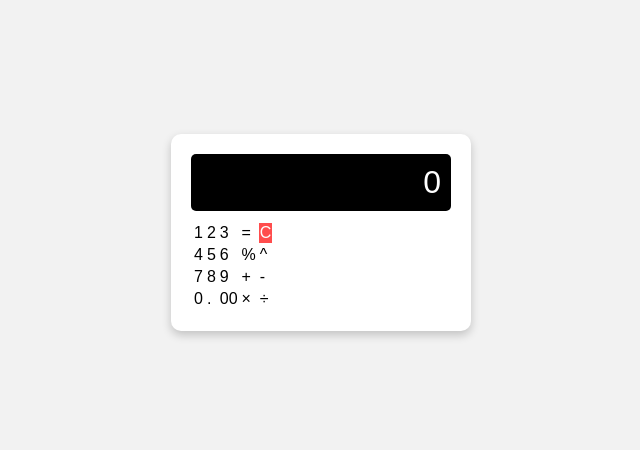
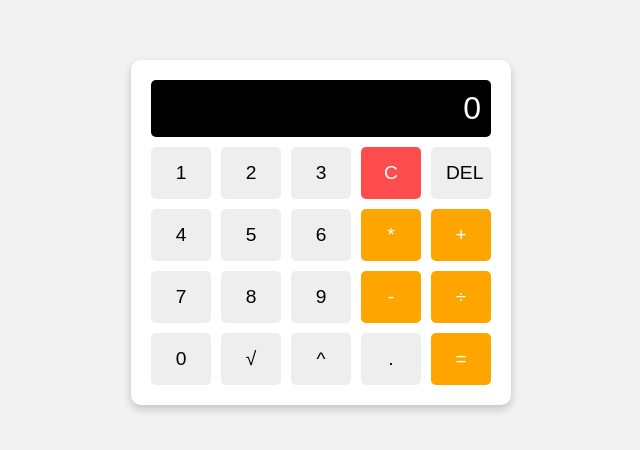
Before and after one commit to Olaronkeoo1/calculator, a plain HTML site: page index.html in a window 1280 px wide. Shown: the part 176-626 px from the top of the page, without its empty margins (319-959 px from the left). Drawn offline with Linux system fonts and the light colour scheme.

Commit message:
Update index.html

```diff
--- a/index.html
+++ b/index.html
@@ -2,44 +2,37 @@
 <html lang="en">
 <head>
   <meta charset="UTF-8">
-  <title>Calculator with Decimal & Keyboard</title>
+  <title>Simple Calculator</title>
   <link rel="stylesheet" href="styles.css">
 </head>
 <body>
   <div class="calculator">
     <div id="display">0</div>
-    <table>
-      <tr>
-        <td class="btn">1</td>
-        <td class="btn">2</td>
-        <td class="btn">3</td>
-        <td class="equals">=</td>
-        <td colspan="5" class="clear">C</td>
-      </tr>
-      <tr>
-        <td class="btn">4</td>
-        <td class="btn">5</td>
-        <td class="btn">6</td>
-        <td class="operator" data-op="%">%</td>
-        <td class="operator" data-op="^">^</td>
-      </tr>
-      <tr>
-        <td class="btn">7</td>
-        <td class="btn">8</td>
-        <td class="btn">9</td>
-        <td class="operator" data-op="+">+</td>
-         <td class="operator" data-op="-">-</td>
+    <div class="buttons">
+      <button class="btn">1</button>
+      <button class="btn">2</button>
+      <button class="btn">3</button>
+      <button class="clear">C</button>
+      <button id= "delete" >DEL</button>
 
-      </tr>
-      <tr>
+      <button class="btn">4</button>
+      <button class="btn">5</button>
+      <button class="btn">6</button>
+      <button id="multiply">*</button>
+      <button id="add">+</button>
 
-        <td class="btn">0</td>
-        <td class="btn">.</td>
-        <td class="btn">00</td>
-        <td class="operator" data-op="*">×</td>
-        <td class="operator" data-op="/">÷</td>
-      </tr>
-    </table>
+      <button class="btn">7</button>
+      <button class="btn">8</button>
+      <button class="btn">9</button>
+      <button id="subtract">-</button>
+      <button id="divide">÷</button>
+
+      <button class="btn">0</button>
+      <button id="sqrt">√</button>
+      <button id="exponent">^</button>
+      <button class="decimal">.</button>
+      <button id="do">=</button>
+    </div>
   </div>
 
   <script src="logic.js"></script>
```
